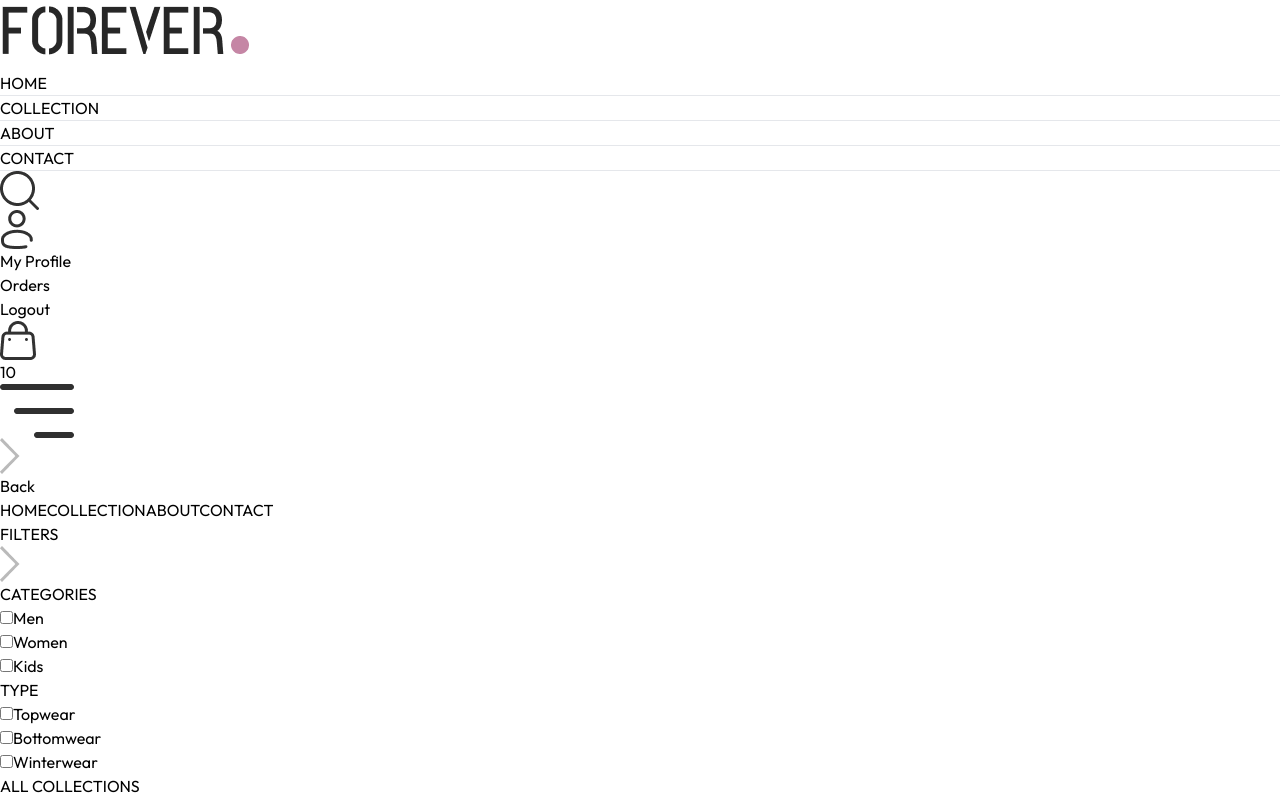
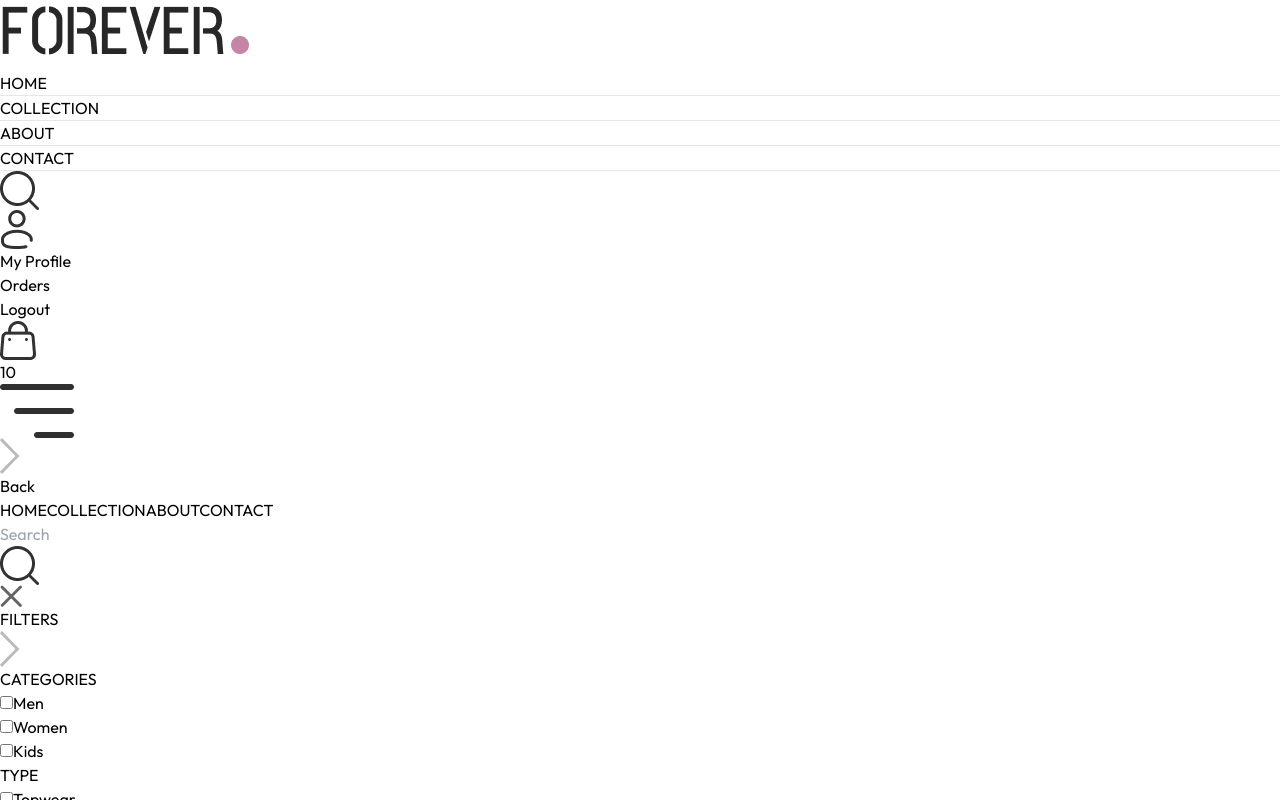
Before and after one commit to AliMujtaba68/E-commerce_Mern, a React (Vite) app in the folder Mern-app/Frontend/: page /collection in a window 1280 px wide. Both pictures are taken after a click on the picture 19 px from the left and 190 px from the top of the page. Shown: the top 800 px of the page. Built offline with nearby package versions, Linux system fonts and the light colour scheme.

Commit message:
Now we work on product.jsx file in pages

```diff
--- a/Mern-app/Frontend/src/App.jsx
+++ b/Mern-app/Frontend/src/App.jsx
@@ -13,6 +13,7 @@
 
 import Navbar from './components/Navbar'
 import Footer from './components/Footer'
+import SearchBar from './components/SearchBar'
 
 
 const App = () => {
@@ -20,6 +21,7 @@
     <div className='px-4 sm:px-[5vw] md:px-[7vw] lg:px-[9vw]'>
 
       <Navbar />
+      <SearchBar />
       <Routes>
         <Route path='/' element={<Home />} />
         <Route path='/collection' element={<Collection />} />
--- a/Mern-app/Frontend/src/components/Navbar.jsx
+++ b/Mern-app/Frontend/src/components/Navbar.jsx
@@ -1,9 +1,12 @@
-import React, { useState } from 'react';
+import React, { useContext, useState } from 'react';
 import { assets } from '../assets/assets';
 import { Link, NavLink } from 'react-router-dom';
+import { ShopContext } from '../context/ShopContext';
 
 const Navbar = () => {
     const [visible, setVisible] = useState(false);
+
+    const { setShowSearch } = useContext(ShopContext);
 
     return (
         <div className='flex items-center justify-between py-5 font-medium'>
@@ -29,7 +32,7 @@
             </ul>
 
             <div className='flex items-center gap-6'>
-                <img src={assets.search_icon} className='w-5 cursor-pointer' alt='' />
+                <img onClick={() => setShowSearch(true)} src={assets.search_icon} className='w-5 cursor-pointer' alt='' />
 
                 <div className='group relative'>
                     <img className='w-5 cursor-pointer' src={assets.profile_icon} alt='' />
--- /dev/null
+++ b/Mern-app/Frontend/src/components/SearchBar.jsx
@@ -0,0 +1,35 @@
+import React, { useContext, useEffect, useState } from 'react'
+import { ShopContext } from '../context/ShopContext'
+import { assets } from '../assets/assets';
+import { useLocation } from 'react-router-dom'
+
+const SearchBar = () => {
+
+    const { search, setSearch, showSearch, setShowSearch } = useContext(ShopContext);
+    const [visible, setVisible] = useState(false);
+    const location = useLocation();
+
+    useEffect(() => {
+
+        if (location.pathname.includes('collection')) {
+            setVisible(true);
+        }
+        else {
+            setVisible(false);
+        }
+
+    }, [location])
+
+    return showSearch && visible ? (
+        <div className='border-t border-b bg-gray-50 text-center'>
+
+            <div className='inline-flex items-center justify-center border border-gray-400 px-5 py-2 my-5 mx-3 rounded-full w-3/4 sm:w-1/2'>
+                <input value={search} onChange={(e) => setSearch(e.target.value)} className='flex-1 outline-none bg-inherit text-sm' type="text" placeholder='Search' />
+                <img className='w-4' src={assets.search_icon} alt="" />
+            </div>
+            <img onClick={() => setShowSearch(false)} className='inline w-3 cursor-pointer' src={assets.cross_icon} alt="" />
+        </div>
+    ) : null
+}
+
+export default SearchBar
--- a/Mern-app/Frontend/src/context/ShopContext.jsx
+++ b/Mern-app/Frontend/src/context/ShopContext.jsx
@@ -1,4 +1,4 @@
-import { createContext } from "react";
+import { createContext, useState } from "react";
 import { products } from "../assets/assets";
 
 export const ShopContext = createContext();
@@ -6,11 +6,18 @@
 const ShopContextProvider = (props) => {
     const currency = '$';
     const delivery_fee = 10;
+    const [search, setSearch] = useState('');
+    const [showSearch, setShowSearch] = useState(false);
+
 
     const value = {
         products,
         currency,
-        delivery_fee
+        delivery_fee,
+        search,
+        setSearch,
+        showSearch,
+        setShowSearch
     };
 
     return (
--- a/Mern-app/Frontend/src/pages/Collection.jsx
+++ b/Mern-app/Frontend/src/pages/Collection.jsx
@@ -7,7 +7,7 @@
 
 const Collection = () => {
 
-    const { products } = useContext(ShopContext);
+    const { products, search, showSearch } = useContext(ShopContext);
     const [showFilter, setShowFilter] = useState(false);
     const [filterProducts, setFilterProducts] = useState([]);
     const [category, setCategory] = useState([]);
@@ -32,33 +32,29 @@
     };
 
     const applyFilter = () => {
-        console.log("Selected Categories:", category);
-        console.log("Selected SubCategories:", subCategory);
+        let productsCopy = products.slice();
 
-        // Copy of products for filtering
-        const filtered = products.filter(item => {
-            // Normalize category and subCategory values to lowercase for comparison
+        if (showSearch && search) {
+            productsCopy = productsCopy.filter(item => item.name.toLowerCase().includes(search.toLowerCase()));
+        }
+
+        const filtered = productsCopy.filter(item => {
             const itemCategory = item.category?.toLowerCase();
             const itemSubCategory = item.subCategory?.toLowerCase();
 
             const selectedCategories = category.map(cat => cat.toLowerCase());
             const selectedSubCategories = subCategory.map(subCat => subCat.toLowerCase());
 
-            // Check if product matches any selected category and subcategory
             const matchesCategory = selectedCategories.length === 0 || selectedCategories.includes(itemCategory);
             const matchesSubCategory = selectedSubCategories.length === 0 || selectedSubCategories.includes(itemSubCategory);
-
-            // Log matching criteria for each product
-            console.log("Product:", item.name);
-            console.log("Matches Category:", matchesCategory);
-            console.log("Matches SubCategory:", matchesSubCategory);
 
             return matchesCategory && matchesSubCategory;
         });
 
         console.log("Filtered Products:", filtered);
-        setFilterProducts(filtered);
+        setFilterProducts(filtered); // Ensure this is set after both filters
     };
+
 
 
     const sortProduct = () => {
@@ -83,7 +79,7 @@
 
     useEffect(() => {
         applyFilter();
-    }, [category, subCategory]);
+    }, [category, subCategory, search, showSearch]);
 
     useEffect(() => {
         sortProduct();
```
